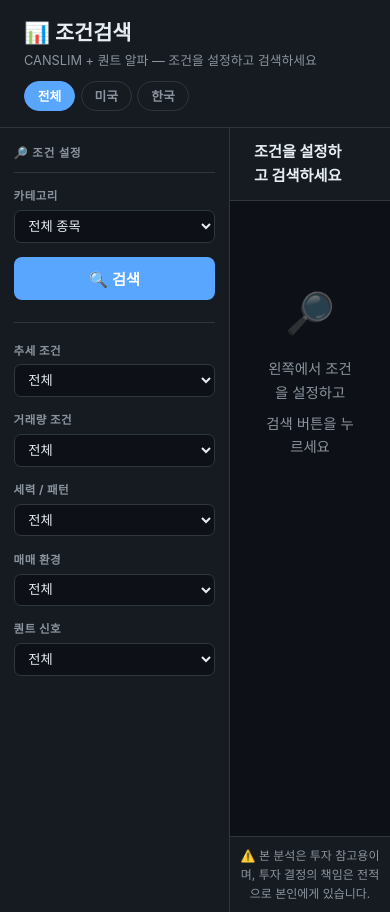
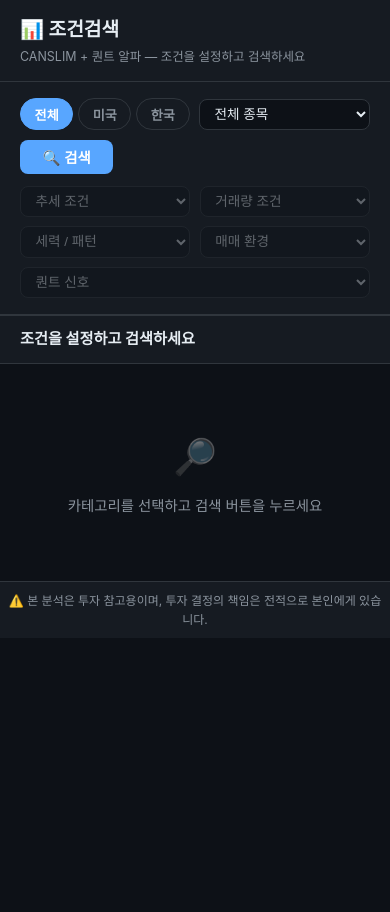
Before and after one commit to suwerr/joojoo, a Flask app: page / in a window 390 px wide. After the commit the page ends 625 px from the top, so only its background shows below. Run offline with Flask 3, Linux system fonts and the light colour scheme.

Commit message:
UI 레이아웃 상하 분리 — 모바일 대응
- 좌우 사이드바 레이아웃을 상단 필터 + 하단 결과 구조로 변경
- 1행: 시장 탭 · 카테고리 · 검색 버튼
- 2행: 추세·거래량·세력패턴·매매환경·퀀트 조건 콤보박스
- 모바일(600px 이하)에서 조건 드롭다운 2열 자동 줄바꿈 대응

Co-Authored-By: Claude Sonnet 4.6 <noreply@anthropic.com>

```diff
--- a/templates/index.html
+++ b/templates/index.html
@@ -32,118 +32,100 @@ body {
 .header {
   background: var(--surface);
   border-bottom: 1px solid var(--border);
-  padding: 1rem 1.5rem;
+  padding: 0.9rem 1.25rem;
+}
+.header h1 { font-size: 1.2rem; font-weight: 700; }
+.header p  { color: var(--muted); font-size: 0.78rem; margin-top: 0.1rem; }
+
+/* ── 필터 패널 (상단) ── */
+.filter-panel {
+  background: var(--surface);
+  border-bottom: 2px solid var(--border);
+  padding: 1rem 1.25rem;
+  display: flex;
+  flex-direction: column;
+  gap: 0.75rem;
+}
+
+/* 1행: 시장 + 카테고리 + 검색버튼 */
+.filter-row1 {
   display: flex;
   align-items: center;
-  justify-content: space-between;
+  gap: 0.6rem;
   flex-wrap: wrap;
-  gap: 0.6rem;
 }
-.header h1 { font-size: 1.3rem; font-weight: 700; }
-.header p  { color: var(--muted); font-size: 0.8rem; margin-top: 0.1rem; }
 
-.mkt-tabs { display: flex; gap: 0.35rem; }
+.mkt-tabs { display: flex; gap: 0.3rem; flex-shrink: 0; }
 .mkt-tab {
-  padding: 0.28rem 0.8rem; border-radius: 20px; font-size: 0.8rem;
+  padding: 0.35rem 0.85rem; border-radius: 20px; font-size: 0.82rem;
   cursor: pointer; border: 1px solid var(--border); color: var(--muted);
   background: transparent; transition: all 0.15s; font-weight: 600;
 }
 .mkt-tab:hover:not(.active) { border-color: var(--blue); color: var(--blue); }
 .mkt-tab.active { background: var(--blue); color: #fff; border-color: var(--blue); }
 
-/* ── 레이아웃 ── */
-.layout {
-  display: flex;
-  height: calc(100vh - 60px);
-}
-
-/* ── 왼쪽 필터 패널 ── */
-.filter-panel {
-  width: 230px;
-  flex-shrink: 0;
-  background: var(--surface);
-  border-right: 1px solid var(--border);
-  display: flex;
-  flex-direction: column;
-  padding: 1rem 0.85rem 1.25rem;
-  gap: 0.9rem;
-  overflow-y: auto;
-}
-
-.filter-panel-title {
-  font-size: 0.72rem;
-  font-weight: 700;
-  color: var(--muted);
-  text-transform: uppercase;
-  letter-spacing: 0.07em;
-  padding-bottom: 0.6rem;
-  border-bottom: 1px solid var(--border);
-}
-
-.filter-group { display: flex; flex-direction: column; gap: 0.28rem; }
-.filter-label {
-  font-size: 0.72rem;
-  font-weight: 700;
-  color: var(--muted);
-  text-transform: uppercase;
-  letter-spacing: 0.04em;
-}
-.filter-group select {
-  width: 100%;
+.filter-select {
   background: var(--bg);
   border: 1px solid var(--border);
-  border-radius: 7px;
+  border-radius: 8px;
   color: var(--text);
-  padding: 0.42rem 0.6rem;
-  font-size: 0.83rem;
+  padding: 0.38rem 0.65rem;
+  font-size: 0.85rem;
   outline: none;
   cursor: pointer;
   transition: border-color 0.15s;
+  flex: 1;
+  min-width: 140px;
 }
-.filter-group select:focus { border-color: var(--blue); }
+.filter-select:focus    { border-color: var(--blue); }
+.filter-select:disabled { opacity: 0.35; cursor: not-allowed; }
 
 .btn-search {
-  padding-bottom: 0.25rem;
-}
-.btn-search button {
-  width: 100%;
   background: var(--blue);
   color: #fff;
   border: none;
   border-radius: 8px;
-  padding: 0.65rem;
-  font-size: 0.95rem;
+  padding: 0.4rem 1.4rem;
+  font-size: 0.9rem;
   font-weight: 700;
   cursor: pointer;
   transition: opacity 0.15s;
+  flex-shrink: 0;
+  white-space: nowrap;
 }
-.btn-search button:hover    { opacity: 0.85; }
-.btn-search button:disabled { opacity: 0.45; cursor: not-allowed; }
-.filter-divider { border-top: 1px solid var(--border); margin: 0.25rem 0; }
+.btn-search:hover    { opacity: 0.85; }
+.btn-search:disabled { opacity: 0.45; cursor: not-allowed; }
 
-/* ── 오른쪽 결과 패널 ── */
-.main-panel {
+/* 2행: 나머지 조건들 */
+.filter-row2 {
+  display: flex;
+  gap: 0.6rem;
+  flex-wrap: wrap;
+}
+.filter-row2 .filter-select { min-width: 0; flex: 1 1 140px; }
+
+.filter-divider {
+  width: 1px; background: var(--border);
+  align-self: stretch; flex-shrink: 0;
+  margin: 0 0.1rem;
+}
+
+/* ── 결과 패널 (하단) ── */
+.result-panel {
   flex: 1;
-  display: flex;
-  flex-direction: column;
-  overflow: hidden;
 }
 
 .result-header {
-  padding: 0.75rem 1.5rem;
+  padding: 0.7rem 1.25rem;
   border-bottom: 1px solid var(--border);
   display: flex;
   align-items: center;
   gap: 0.75rem;
   background: var(--surface);
-  flex-shrink: 0;
-  min-height: 48px;
 }
-.result-title  { font-size: 0.95rem; font-weight: 700; }
-.result-count  { font-size: 0.82rem; color: var(--muted); }
+.result-title { font-size: 0.95rem; font-weight: 700; }
+.result-count { font-size: 0.82rem; color: var(--muted); }
 .result-count strong { color: var(--text); }
-
-.result-body { flex: 1; overflow-y: auto; }
 
 /* 로딩 / 빈 상태 */
 .loading-wrap {
@@ -151,11 +133,11 @@ body {
   flex-direction: column;
   align-items: center;
   justify-content: center;
-  padding: 5rem 2rem;
+  padding: 4rem 2rem;
   gap: 1rem;
 }
 .spinner {
-  width: 36px; height: 36px;
+  width: 34px; height: 34px;
   border: 3px solid var(--border);
   border-top-color: var(--blue);
   border-radius: 50%;
@@ -168,18 +150,18 @@ body {
   flex-direction: column;
   align-items: center;
   justify-content: center;
-  padding: 5rem 2rem;
+  padding: 4rem 2rem;
   color: var(--muted);
   font-size: 0.9rem;
-  gap: 0.5rem;
+  gap: 0.4rem;
   text-align: center;
 }
-.empty-icon { font-size: 2.5rem; opacity: 0.4; margin-bottom: 0.25rem; }
+.empty-icon { font-size: 2.2rem; opacity: 0.4; margin-bottom: 0.2rem; }
 
 /* 결과 테이블 */
+.table-wrap { overflow-x: auto; }
 .result-table { width: 100%; border-collapse: collapse; font-size: 0.84rem; }
 .result-table th {
-  position: sticky; top: 0; z-index: 1;
   background: var(--surface2);
   text-align: right; padding: 0.55rem 1rem;
   color: var(--muted); font-size: 0.72rem; font-weight: 700;
@@ -187,8 +169,8 @@ body {
   border-bottom: 1px solid var(--border); white-space: nowrap;
   cursor: pointer; user-select: none;
 }
-.result-table th:first-child { text-align: left; padding-left: 1.5rem; }
-.result-table th:hover { color: var(--blue); }
+.result-table th:first-child { text-align: left; padding-left: 1.25rem; }
+.result-table th:hover  { color: var(--blue); }
 .result-table th.sorted { color: var(--blue); }
 .result-table td {
   padding: 0.55rem 1rem;
@@ -197,47 +179,50 @@ body {
   text-align: right;
   vertical-align: middle;
 }
-.result-table td:first-child { text-align: left; padding-left: 1.5rem; }
+.result-table td:first-child { text-align: left; padding-left: 1.25rem; }
 .result-table tr:last-child td { border-bottom: none; }
 .result-table tbody tr:hover td { background: var(--surface2); }
 
-.st-ticker { font-size: 0.74rem; color: var(--blue); margin-left: 0.35rem; }
-.st-sector { font-size: 0.72rem; color: var(--muted); display: block; margin-top: 0.05rem; }
+.st-ticker { font-size: 0.74rem; color: var(--blue); margin-left: 0.3rem; }
+.st-sector { font-size: 0.72rem; color: var(--muted); display: block; margin-top: 0.03rem; }
 .score-pill {
-  display: inline-block; padding: 0.15rem 0.55rem;
+  display: inline-block; padding: 0.15rem 0.5rem;
   border-radius: 20px; font-weight: 700; font-size: 0.78rem;
 }
 
 .disclaimer {
   text-align: center; color: var(--muted); font-size: 0.75rem;
   padding: 0.55rem; border-top: 1px solid var(--border);
-  background: var(--surface); flex-shrink: 0;
+  background: var(--surface);
+}
+
+/* ── 모바일 ── */
+@media (max-width: 600px) {
+  .filter-select { min-width: calc(50% - 0.3rem); flex: 1 1 calc(50% - 0.3rem); }
+  .result-table th, .result-table td { padding: 0.5rem 0.6rem; font-size: 0.78rem; }
+  .result-table th:first-child, .result-table td:first-child { padding-left: 0.75rem; }
 }
 </style>
 </head>
 <body>
 
+<!-- 헤더 -->
 <header class="header">
-  <div>
   <h1>📊 조건검색</h1>
   <p>CANSLIM + 퀀트 알파 — 조건을 설정하고 검색하세요</p>
-  </div>
+</header>
+
+<!-- 필터 패널 (상단) -->
+<div class="filter-panel">
+
+  <!-- 1행: 시장 + 카테고리 + 검색 -->
+  <div class="filter-row1">
     <div class="mkt-tabs">
       <button class="mkt-tab active" data-mkt="all" onclick="setMarket('all')">전체</button>
       <button class="mkt-tab" data-mkt="us"  onclick="setMarket('us')">미국</button>
       <button class="mkt-tab" data-mkt="kr"  onclick="setMarket('kr')">한국</button>
     </div>
-</header>
-
-<div class="layout">
-
-  <!-- 왼쪽: 필터 패널 -->
-  <div class="filter-panel">
-    <div class="filter-panel-title">🔎 조건 설정</div>
-
-    <div class="filter-group">
-      <div class="filter-label">카테고리</div>
-      <select id="f-category">
+    <select id="f-category" class="filter-select">
       <option value="">전체 종목</option>
       <option value="반도체">🔥 반도체</option>
       <option value="ai">🔥 AI / 인공지능</option>
@@ -262,18 +247,13 @@ body {
       <option value="플라잉카">🚁 플라잉카 / eVTOL</option>
       <option value="화학">🧪 화학</option>
     </select>
+    <button class="btn-search" id="btn-search" onclick="doSearch()">🔍 검색</button>
   </div>
 
-    <div class="btn-search">
-      <button id="btn-search" onclick="doSearch()">🔍 검색</button>
-    </div>
-
-    <div class="filter-divider"></div>
-
-    <div class="filter-group">
-      <div class="filter-label">추세 조건</div>
-      <select id="f-trend" onchange="selectCond('f-trend')">
-        <option value="">전체</option>
+  <!-- 2행: 세부 조건 -->
+  <div class="filter-row2">
+    <select id="f-trend" class="filter-select" onchange="selectCond('f-trend')" disabled>
+      <option value="">추세 조건</option>
       <option value="above_200">200일선 위 종목</option>
       <option value="stage1">Stage 1 상승 추세</option>
       <option value="stage2">Stage 2 상승 추세</option>
@@ -282,43 +262,27 @@ body {
       <option value="dead">데드크로스 발생</option>
       <option value="ma_align">이동평균 정배열</option>
     </select>
-    </div>
-
-    <div class="filter-group">
-      <div class="filter-label">거래량 조건</div>
-      <select id="f-volume" onchange="selectCond('f-volume')">
-        <option value="">전체</option>
+    <select id="f-volume" class="filter-select" onchange="selectCond('f-volume')" disabled>
+      <option value="">거래량 조건</option>
       <option value="vol_surge">거래량 급증 (150%↑)</option>
       <option value="squeeze">볼린저 수축 (폭발 임박)</option>
       <option value="bb_expand">볼린저 확장 (추세 시작)</option>
       <option value="prebull">장대양봉 예고</option>
       <option value="prebear">장대음봉 예고</option>
     </select>
-    </div>
-
-    <div class="filter-group">
-      <div class="filter-label">세력 / 패턴</div>
-      <select id="f-pattern" onchange="selectCond('f-pattern')">
-        <option value="">전체</option>
+    <select id="f-pattern" class="filter-select" onchange="selectCond('f-pattern')" disabled>
+      <option value="">세력 / 패턴</option>
       <option value="reversal">추세전환 임박</option>
       <option value="accumulation">세력 매집 중</option>
       <option value="breaking">막 뜨는 주식</option>
     </select>
-    </div>
-
-    <div class="filter-group">
-      <div class="filter-label">매매 환경</div>
-      <select id="f-trading" onchange="selectCond('f-trading')">
-        <option value="">전체</option>
+    <select id="f-trading" class="filter-select" onchange="selectCond('f-trading')" disabled>
+      <option value="">매매 환경</option>
       <option value="daytrading">단타하기 좋은 종목</option>
       <option value="swing">스윙하기 좋은 종목</option>
     </select>
-    </div>
-
-    <div class="filter-group">
-      <div class="filter-label">퀀트 신호</div>
-      <select id="f-quant" onchange="selectCond('f-quant')">
-        <option value="">전체</option>
+    <select id="f-quant" class="filter-select" onchange="selectCond('f-quant')" disabled>
+      <option value="">퀀트 신호</option>
       <option value="score80">강매수 신호 (80점↑)</option>
       <option value="score70">매수 신호 (70점↑)</option>
       <option value="buy">매수 신호 종목</option>
@@ -328,14 +292,14 @@ body {
 
 </div>
 
-  <!-- 오른쪽: 결과 -->
-  <div class="main-panel">
-    <div class="result-header">
+<!-- 결과 패널 (하단) -->
+<div class="result-panel">
+
+  <div class="result-header" id="result-header">
     <span class="result-title" id="result-title">조건을 설정하고 검색하세요</span>
     <span class="result-count" id="result-count"></span>
   </div>
 
-    <div class="result-body" id="result-body">
   <div class="loading-wrap" id="loading">
     <div class="spinner"></div>
     <div style="color:var(--muted);font-size:0.85rem">종목 분석 중… 잠시 기다려주세요 (30~60초)</div>
@@ -343,8 +307,7 @@ body {
 
   <div class="empty-state" id="empty-guide">
     <div class="empty-icon">🔎</div>
-        <div>왼쪽에서 조건을 설정하고</div>
-        <div>검색 버튼을 누르세요</div>
+    <div>카테고리를 선택하고 검색 버튼을 누르세요</div>
   </div>
 
   <div class="empty-state" id="empty-none" style="display:none">
@@ -352,6 +315,7 @@ body {
     <div id="empty-msg">해당 조건에 맞는 종목이 없습니다</div>
   </div>
 
+  <div class="table-wrap">
     <table class="result-table" id="result-table" style="display:none">
       <thead>
         <tr>
@@ -370,10 +334,9 @@ body {
     </table>
   </div>
 
-    <div class="disclaimer">⚠️ 본 분석은 투자 참고용이며, 투자 결정의 책임은 전적으로 본인에게 있습니다.</div>
 </div>
 
-</div>
+<div class="disclaimer">⚠️ 본 분석은 투자 참고용이며, 투자 결정의 책임은 전적으로 본인에게 있습니다.</div>
 
 <script>
 function fmt(v, d = 2) {
@@ -434,17 +397,28 @@ const COND_META = {
   sell:         { fn: r => r.signal.includes('매도') },
 };
 
-let _cache   = {};     // { 'all': [...], 'us': [...], 'kr': [...] }
+const COND_SELECTS = ['f-trend', 'f-volume', 'f-pattern', 'f-trading', 'f-quant'];
+
+let _cache   = {};
 let _market  = 'all';
 let _rows    = [];
 let _sortCol = 'score';
 let _sortAsc = false;
 
-async function setMarket(mkt) {
+function setMarket(mkt) {
   if (_market === mkt) return;
   _market = mkt;
   document.querySelectorAll('.mkt-tab').forEach(t => t.classList.toggle('active', t.dataset.mkt === mkt));
-  await fetchMarket(mkt);
+  COND_SELECTS.forEach(id => {
+    const el = document.getElementById(id);
+    el.value = el.options[0].value;
+    el.disabled = !_cache[mkt];
+  });
+}
+
+async function doSearch() {
+  if (!_cache[_market]) await fetchMarket(_market);
+  applyFilters();
 }
 
 async function fetchMarket(market) {
@@ -460,8 +434,9 @@ async function fetchMarket(market) {
     const data = await res.json();
     if (!res.ok) throw new Error(data.error || '오류');
     _cache[market] = Array.isArray(data) ? data : [];
+    COND_SELECTS.forEach(id => document.getElementById(id).disabled = false);
   } catch (e) {
-    _cache[market] = [];
+    _cache[market] = null;
     showEmpty('❌ ' + e.message);
   } finally {
     showLoading(false);
@@ -469,22 +444,19 @@ async function fetchMarket(market) {
   }
 }
 
-async function doSearch() {
-  if (!_cache[_market]) await fetchMarket(_market);
-  applyFilters();
-}
-
-const COND_SELECTS = ['f-trend', 'f-volume', 'f-pattern', 'f-trading', 'f-quant'];
-
 function selectCond(changedId) {
   COND_SELECTS.forEach(id => {
-    if (id !== changedId) document.getElementById(id).value = '';
+    if (id !== changedId) {
+      const el = document.getElementById(id);
+      el.value = el.options[0].value;
+    }
   });
   applyFilters();
 }
 
 function applyFilters() {
-  if (!_cache[_market]) return;  // 검색 전엔 무시
+  if (!_cache[_market]) return;
+
   const cat     = document.getElementById('f-category').value;
   const trend   = document.getElementById('f-trend').value;
   const volume  = document.getElementById('f-volume').value;
@@ -492,20 +464,18 @@ function applyFilters() {
   const trading = document.getElementById('f-trading').value;
   const quant   = document.getElementById('f-quant').value;
 
-  let rows = _cache[_market] || [];
-
-  if (cat && CAT_SECTORS[cat])         rows = rows.filter(r => CAT_SECTORS[cat].includes(r.sector));
-  if (trend   && COND_META[trend])     rows = rows.filter(COND_META[trend].fn);
-  if (volume  && COND_META[volume])    rows = rows.filter(COND_META[volume].fn);
-  if (pattern && COND_META[pattern])   rows = rows.filter(COND_META[pattern].fn);
-  if (trading && COND_META[trading])   rows = rows.filter(COND_META[trading].fn);
-  if (quant   && COND_META[quant])     rows = rows.filter(COND_META[quant].fn);
+  let rows = _cache[_market];
+  if (cat     && CAT_SECTORS[cat])       rows = rows.filter(r => CAT_SECTORS[cat].includes(r.sector));
+  if (trend   && COND_META[trend])       rows = rows.filter(COND_META[trend].fn);
+  if (volume  && COND_META[volume])      rows = rows.filter(COND_META[volume].fn);
+  if (pattern && COND_META[pattern])     rows = rows.filter(COND_META[pattern].fn);
+  if (trading && COND_META[trading])     rows = rows.filter(COND_META[trading].fn);
+  if (quant   && COND_META[quant])       rows = rows.filter(COND_META[quant].fn);
 
   _rows = rows;
   _sortCol = 'score';
   _sortAsc = false;
 
-  // 결과 제목 조합
   const labels = [
     cat     ? document.querySelector(`#f-category option[value="${cat}"]`)?.textContent : '',
     trend   ? document.querySelector(`#f-trend option[value="${trend}"]`)?.textContent : '',
@@ -515,15 +485,14 @@ function applyFilters() {
     quant   ? document.querySelector(`#f-quant option[value="${quant}"]`)?.textContent : '',
   ].filter(Boolean);
 
-  const titleText = labels.length ? labels.join('  ·  ') : '전체 종목';
-  renderTable(titleText);
+  renderTable(labels.length ? labels.join(' · ') : '전체 종목');
 }
 
 function renderTable(titleText) {
   const mktLabel = _market === 'us' ? '미국' : _market === 'kr' ? '한국' : '전체';
+  document.getElementById('result-title').textContent = titleText;
 
   if (!_rows.length) {
-    document.getElementById('result-title').textContent = titleText;
     document.getElementById('result-count').innerHTML = '';
     document.getElementById('result-table').style.display = 'none';
     showEmpty('해당 조건에 맞는 종목이 없습니다');
@@ -531,7 +500,6 @@ function renderTable(titleText) {
   }
 
   document.getElementById('empty-none').style.display = 'none';
-  document.getElementById('result-title').textContent = titleText;
   document.getElementById('result-table').style.display = 'table';
   renderRows();
   updateSortIcons();
@@ -540,10 +508,8 @@ function renderTable(titleText) {
 }
 
 function sortBy(col) {
-  _sortCol = col === _sortCol && !_sortAsc ? col : col;
-  _sortAsc = col === _sortCol ? !_sortAsc : (col === 'name');
-  // 위 로직 단순화
-  if (_sortCol === col) _sortAsc = !_sortAsc; else { _sortCol = col; _sortAsc = col === 'name'; }
+  if (_sortCol === col) _sortAsc = !_sortAsc;
+  else { _sortCol = col; _sortAsc = col === 'name'; }
   renderRows();
   updateSortIcons();
 }
@@ -554,8 +520,8 @@ function updateSortIcons() {
     if (el) el.textContent = k === _sortCol ? (_sortAsc ? ' ▲' : ' ▼') : '';
   });
   document.querySelectorAll('.result-table th').forEach(th => {
-    const match = (th.getAttribute('onclick') || '').match(/sortBy\('(\w+)'\)/);
-    th.classList.toggle('sorted', match && match[1] === _sortCol);
+    const m = (th.getAttribute('onclick') || '').match(/sortBy\('(\w+)'\)/);
+    th.classList.toggle('sorted', !!m && m[1] === _sortCol);
   });
 }
 
@@ -610,10 +576,14 @@ function showLoading(on) {
   }
 }
 
+function showEmpty(msg) {
+  document.getElementById('empty-none').style.display = 'flex';
+  document.getElementById('empty-msg').textContent = msg;
+  document.getElementById('empty-guide').style.display = 'none';
+}
+
 function copyTicker(ticker) {
-  navigator.clipboard.writeText(ticker).then(() => {
-    showToast(ticker + ' 복사됨');
-  });
+  navigator.clipboard.writeText(ticker).then(() => showToast(ticker + ' 복사됨'));
 }
 
 let _toastTimer = null;
@@ -630,12 +600,6 @@ function showToast(msg) {
   clearTimeout(_toastTimer);
   _toastTimer = setTimeout(() => { el.style.opacity = '0'; }, 1800);
 }
-
-function showEmpty(msg) {
-  document.getElementById('empty-none').style.display = 'flex';
-  document.getElementById('empty-msg').textContent = msg;
-  document.getElementById('empty-guide').style.display = 'none';
-}
 </script>
 </body>
 </html>
```
Lines whose indentation alone changed are shown as unchanged.
